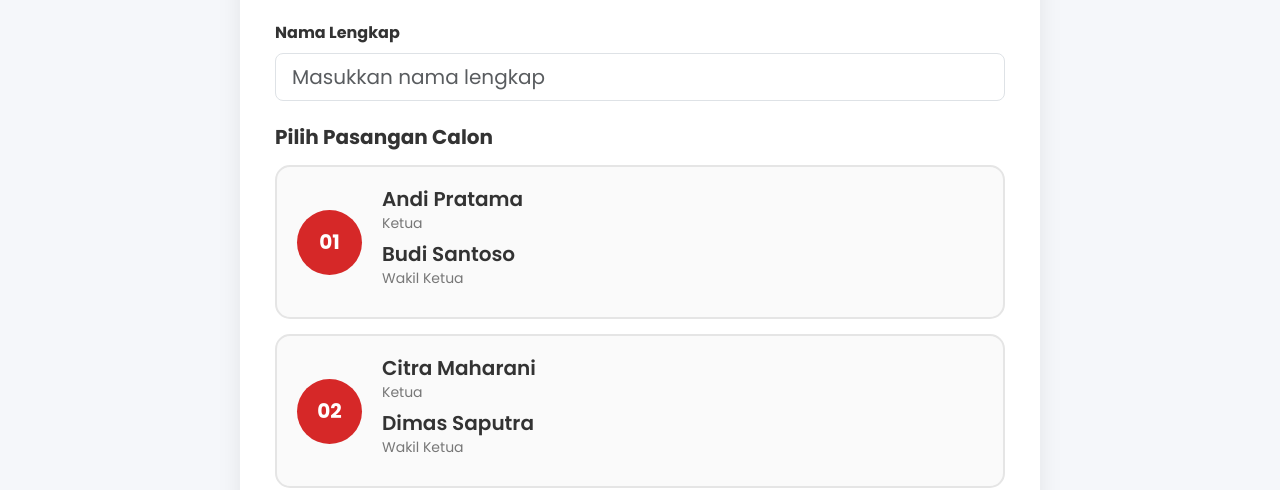
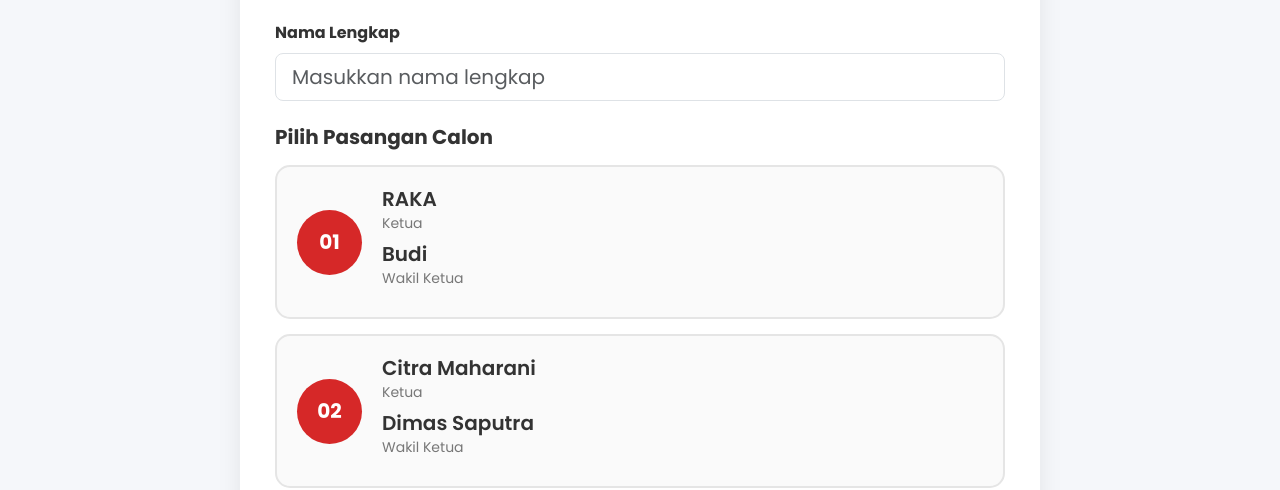
Before and after one commit to muhammadyogaprastyo05-byte/pmrsmkn2, a plain HTML site: page voting.html in a window 1280 px wide. Shown: the part 310-800 px from the top of the page. Drawn offline with nearby package versions, Linux system fonts and the light colour scheme.

Commit message:
Update voting.html
UBAH NAMA PASLON

```diff
--- a/voting.html
+++ b/voting.html
@@ -70,12 +70,12 @@
                 </div>
 
                 <div>
-                    <h5>Andi Pratama</h5>
+                    <h5>RAKA</h5>
                     <p>
                         <span>Ketua</span>
                     </p>
 
-                    <h5>Budi Santoso</h5>
+                    <h5>Budi</h5>
                     <p>
                         <span>Wakil Ketua</span>
                     </p>
```
